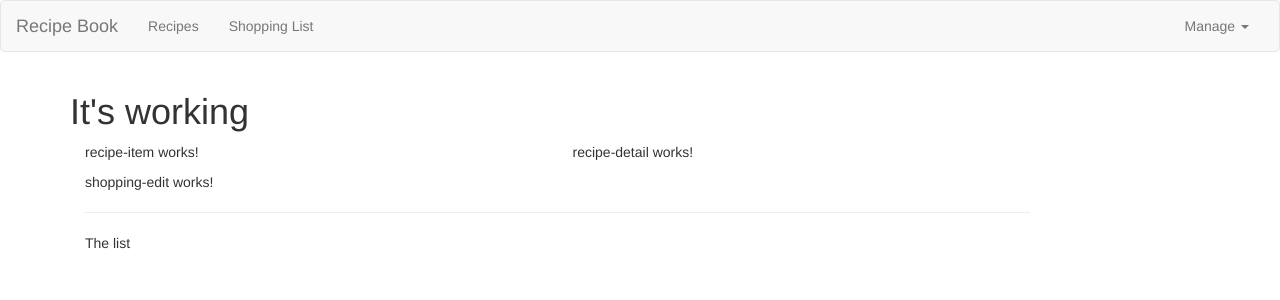
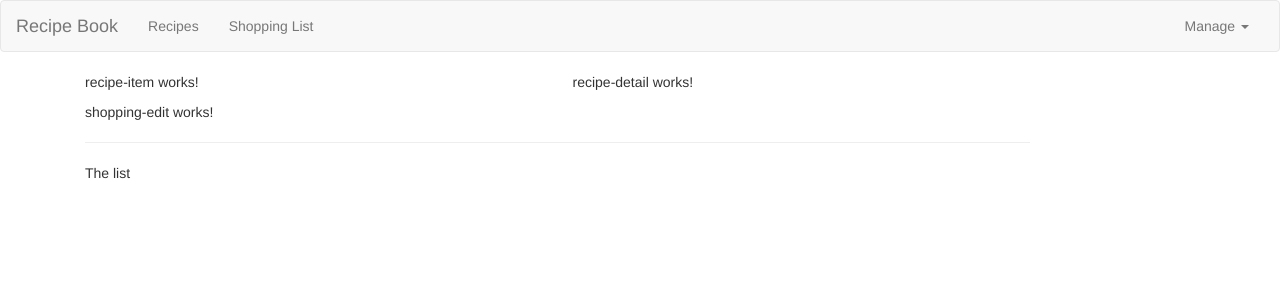
Before and after one commit to CesaltinoFelix/recipe-book, an Angular app: page / in a window 1280 px wide. Shown: the top 300 px of the page. Built offline with nearby package versions, Linux system fonts and the light colour scheme.

Commit message:
removing elements

```diff
--- a/src/app/app.component.html
+++ b/src/app/app.component.html
@@ -2,7 +2,6 @@
 <div class="container">
  <div class="row">
   <div class="col-md-12">
-    <h1>It's working</h1>
     <app-recipes></app-recipes>
     <app-shopping-list></app-shopping-list>
   </div>
```
